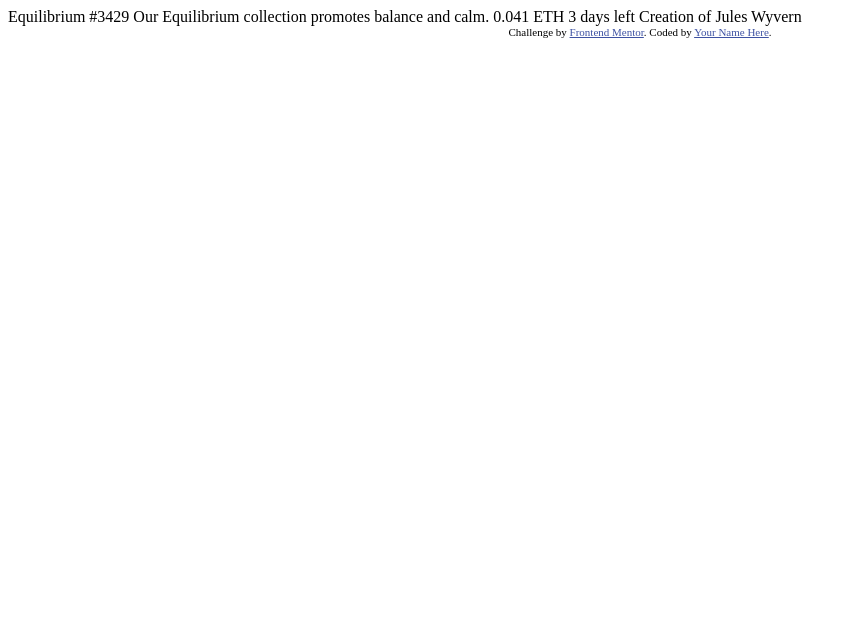
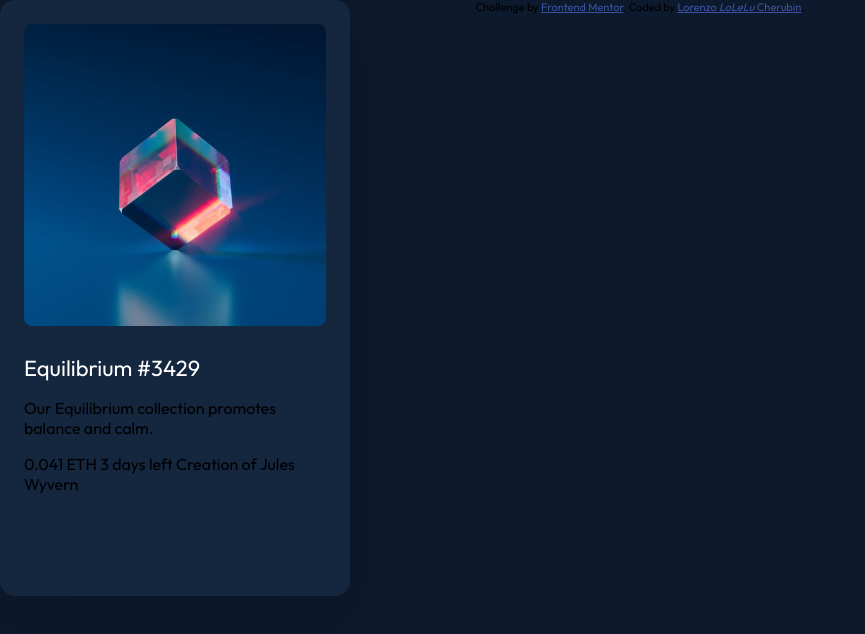
Before and after one commit to lolelu/NFT-Preview-Card---Newbie, a plain HTML site: page index.html in a window 1280 px wide. Shown: the whole page, without its empty margins (0-865 px from the left). Drawn offline with Linux system fonts and the light colour scheme.

Commit message:
First steps
card, container, h1 and img

```diff
--- a/index.html
+++ b/index.html
@@ -6,28 +6,44 @@
 
   <link rel="icon" type="image/png" sizes="32x32" href="./images/favicon-32x32.png">
 
+
   <title>Frontend Mentor | NFT preview card component</title>
 
-  <!-- Feel free to remove these styles or customise in your own stylesheet 👍 -->
-  <style>
-    .attribution { font-size: 11px; text-align: center; }
-    .attribution a { color: hsl(228, 45%, 44%); }
-  </style>
+  <link rel="preconnect" href="https://fonts.googleapis.com">
+  <link rel="preconnect" href="https://fonts.gstatic.com" crossorigin>
+  <link href="https://fonts.googleapis.com/css2?family=Outfit:wght@400;700&display=swap" rel="stylesheet">
+  <link rel="stylesheet" href="style.css">
+
 </head>
 <body>
 
-  Equilibrium #3429
 
-  Our Equilibrium collection promotes balance and calm.
 
-  0.041 ETH
-  3 days left
+  <div class="card">
+    <div class="container">
+      <div class="itemImg">
+        <img src="images/image-equilibrium.jpg" alt="" >
+      </div>
+      <div class="textbox">
+        <h1>Equilibrium #3429</h1>
+        <p>
+          Our Equilibrium collection promotes balance and calm.
+        </p>
+      </div>
 
-  Creation of Jules Wyvern
+
+      0.041 ETH
+      3 days left
+
+      Creation of Jules Wyvern
+    </div>
+  </div>
+
+
 
   <div class="attribution">
     Challenge by <a href="https://www.frontendmentor.io?ref=challenge" target="_blank">Frontend Mentor</a>.
-    Coded by <a href="#">Your Name Here</a>.
+    Coded by <a href="#">Lorenzo <em>LoLeLu</em> Cherubin</a>.
   </div>
 </body>
 </html>
--- /dev/null
+++ b/style.css
@@ -0,0 +1,49 @@
+.attribution {
+  font-size: 11px;
+  text-align: center;
+}
+
+.attribution a {
+  color: hsl(228, 45%, 44%);
+}
+
+body{
+    margin: auto;
+    padding: 0;
+    background-color: #0D192C;
+    font-family: 'Outfit', sans-serif;
+
+
+}
+
+.card{
+    position: absolute;
+    width: 350px;
+    height: 596px;
+    border-radius: 15px;
+    box-shadow: 0px 25px 50px rgba(0, 0, 0, 0.0952917);
+    background-color: #15263F;
+}
+
+.container{
+    padding:24px;
+}
+
+
+
+.itemImg > img{
+    max-width: 100%;
+    border-radius: 8px;
+}
+
+.textbox{
+    margin: 24px 0px 12px 0px ;
+}
+.textbox > h1{
+    margin: 0px;
+    padding: 0px;
+    color: white;
+    font-style: normal;
+    font-size : 22px;
+    font-weight: 500;
+}
```
Also changed, not shown: 1 other file.
